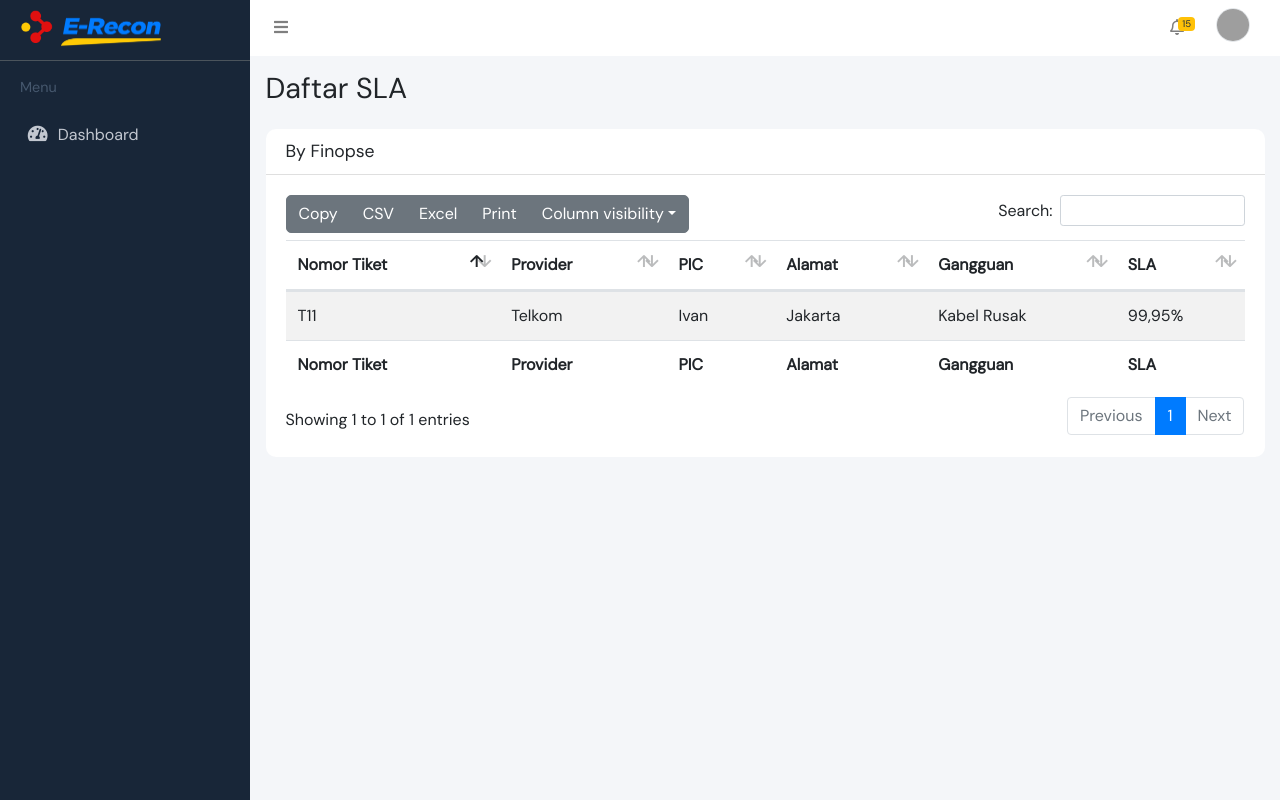
After one commit to ivanhanif03/e-recon, a CodeIgniter 4 app: template app/Views/sla/index.php in a window 1280 px wide. The commit adds this page. Run offline with PHP 8.4 and a stand-in for CodeIgniter, Linux system fonts and the light colour scheme; the template is opened without the code that fills it, so the values that code supplies are empty; some libraries are stand-ins or nearby versions; grey boxes are pictures that could not be loaded.

Commit message:
big update Daftar SLA

```diff
--- a/app/Config/Routes.php
+++ b/app/Config/Routes.php
@@ -39,6 +39,7 @@ $routes->setAutoRoute(true);
 $routes->get('/', 'Pages::index');
 $routes->get('/gangguan', 'Gangguan::index');
 $routes->get('/order', 'Order::index');
+$routes->get('/daftar_sla', 'Sla::index');
 $routes->get('/login', 'Login::index');
 $routes->get('/pengguna', 'Pengguna::index', ['filter' => 'role:admin']);
 $routes->get('/pengguna/index', 'Pengguna::index', ['filter' => 'role:admin']);
--- a/app/Views/layout/sidebar.php
+++ b/app/Views/layout/sidebar.php
@@ -63,6 +63,14 @@
                         </p>
                     </a>
                 </li>
+                <li class="nav-item mb-2">
+                    <a href="<?= base_url('sla'); ?>" class="nav-link <?php if ($menu == 'sla'){echo 'active';}?>">
+                    <i class="nav-icon fas fa-bible"></i>
+                        <p>
+                            Daftar SLA
+                        </p>
+                    </a>
+                </li>
                 <?php endif; ?>
 
                 <!-- User -->
@@ -84,6 +92,14 @@
                         </p>
                     </a>
                 </li>
+                <li class="nav-item mb-2">
+                    <a href="<?= base_url('sla'); ?>" class="nav-link <?php if ($menu == 'sla'){echo 'active';}?>">
+                    <i class="nav-icon fas fa-bible"></i>
+                        <p>
+                            Daftar SLA
+                        </p>
+                    </a>
+                </li>
                 <?php endif; ?>
             </ul>
         </nav>
--- /dev/null
+++ b/app/Views/sla/index.php
@@ -0,0 +1,153 @@
+<?= $this->extend('layout/template'); ?>
+
+<?= $this->section('content'); ?>
+
+<div class="content-wrapper">
+
+    <div class="content-header">
+        <div class="container-fluid">
+            <div class="row mb-2">
+                <div class="col-sm-6">
+                    <h1 class="m-0">Daftar SLA</h1>
+                </div>
+                <div class="col-sm-6">
+
+                </div>
+            </div>
+        </div>
+    </div>
+
+
+    <section class="content">
+        <div class="container-fluid">
+
+            <?= view('Myth\Auth\Views\_message_block') ?>
+
+
+            <div class="row">
+                <section class="col-lg-12 connectedSortable">
+
+                    <div class="card shadow-none border-none">
+                        <div class="card-header">
+                            <h3 class="card-title">
+                                <!-- <i class="fas fa-chart mr-1"></i> -->
+                                By Finopse
+                            </h3>
+                            <!-- <div class="card-tools">
+                                <ul class="nav nav-pills ml-auto">
+                                    <li class="nav-item">
+                                        <a class="nav-link active" href="#revenue-chart" data-toggle="tab">Area</a>
+                                    </li>
+                                    <li class="nav-item">
+                                        <a class="nav-link" href="#sales-chart" data-toggle="tab">Donut</a>
+                                    </li>
+                                </ul>
+                            </div> -->
+                        </div>
+                        <div class="card-body">
+                            <table id="tableOrder" class="table table-striped">
+                                <thead>
+                                    <tr>
+                                        <th>Nomor Tiket</th>
+                                        <th>Provider</th>
+                                        <th>PIC</th>
+                                        <th>Alamat</th>
+                                        <th>Gangguan</th>
+                                        <th>SLA</th>
+                                    </tr>
+                                </thead>
+                                <tbody>
+                                    <tr>
+                                        <td>T11</td>
+                                        <td>Telkom</td>
+                                        <td>Ivan</td>
+                                        <td>Jakarta</td>
+                                        <td>Kabel Rusak</td>
+                                        <td>99,95%</td>
+                                    </tr>
+                                </tbody>
+                                <tfoot>
+                                    <tr>
+                                        <th>Nomor Tiket</th>
+                                        <th>Provider</th>
+                                        <th>PIC</th>
+                                        <th>Alamat</th>
+                                        <th>Gangguan</th>
+                                        <th>SLA</th>
+                                    </tr>
+                                </tfoot>
+                            </table>
+                        </div>
+                    </div>
+                </section>
+            </div>
+        </div>
+    </section>
+</div>
+
+<!-- <section class="col-lg-5 connectedSortable">
+
+                    <div class="card bg-gradient-primary shadow-none border-none">
+                        <div class="card-header border-0">
+                            <h3 class="card-title">
+                                <i class="fas fa-map-marker-alt mr-1"></i>
+                                Visitors
+                            </h3>
+
+                            <div class="card-tools">
+                                <button type="button" class="btn btn-primary btn-sm daterange" title="Date range">
+                                    <i class="far fa-calendar-alt"></i>
+                                </button>
+                                <button type="button" class="btn btn-primary btn-sm" data-card-widget="collapse"
+                                    title="Collapse">
+                                    <i class="fas fa-minus"></i>
+                                </button>
+                            </div>
+
+                        </div>
+                        <div class="card-body">
+                            <div id="world-map" style="height: 250px; width: 100%;"></div>
+                        </div>
+
+                        <div class="card-footer bg-transparent">
+                            <div class="row">
+                                <div class="col-4 text-center">
+                                    <div id="sparkline-1"></div>
+                                    <div class="text-white">Visitors</div>
+                                </div>
+
+                                <div class="col-4 text-center">
+                                    <div id="sparkline-2"></div>
+                                    <div class="text-white">Online</div>
+                                </div>
+
+                                <div class="col-4 text-center">
+                                    <div id="sparkline-3"></div>
+                                    <div class="text-white">Sales</div>
+                                </div>
+
+                            </div>
+
+                        </div>
+                    </div>
+                </section> -->
+</div>
+</div>
+</section>
+</div>
+
+<?= $this->endSection(); ?>
+<?= $this->section('script'); ?>
+<script type="text/javascript">
+    $(function () {
+        $("#tableOrder").DataTable({
+            "responsive": true,
+            "lengthChange": false,
+            "autoWidth": false,
+            "ordering": true,
+            "info": true,
+            "buttons": ["copy", "csv", "excel", "pdf", "print", "colvis"]
+        }).buttons().container().appendTo('#tableOrder_wrapper .col-md-6:eq(0)');
+    });
+</script>
+<?= $this->endSection(); ?>
```
Also changed, not shown: app/Controllers/Sla.php (added, +33 -0 lines).
